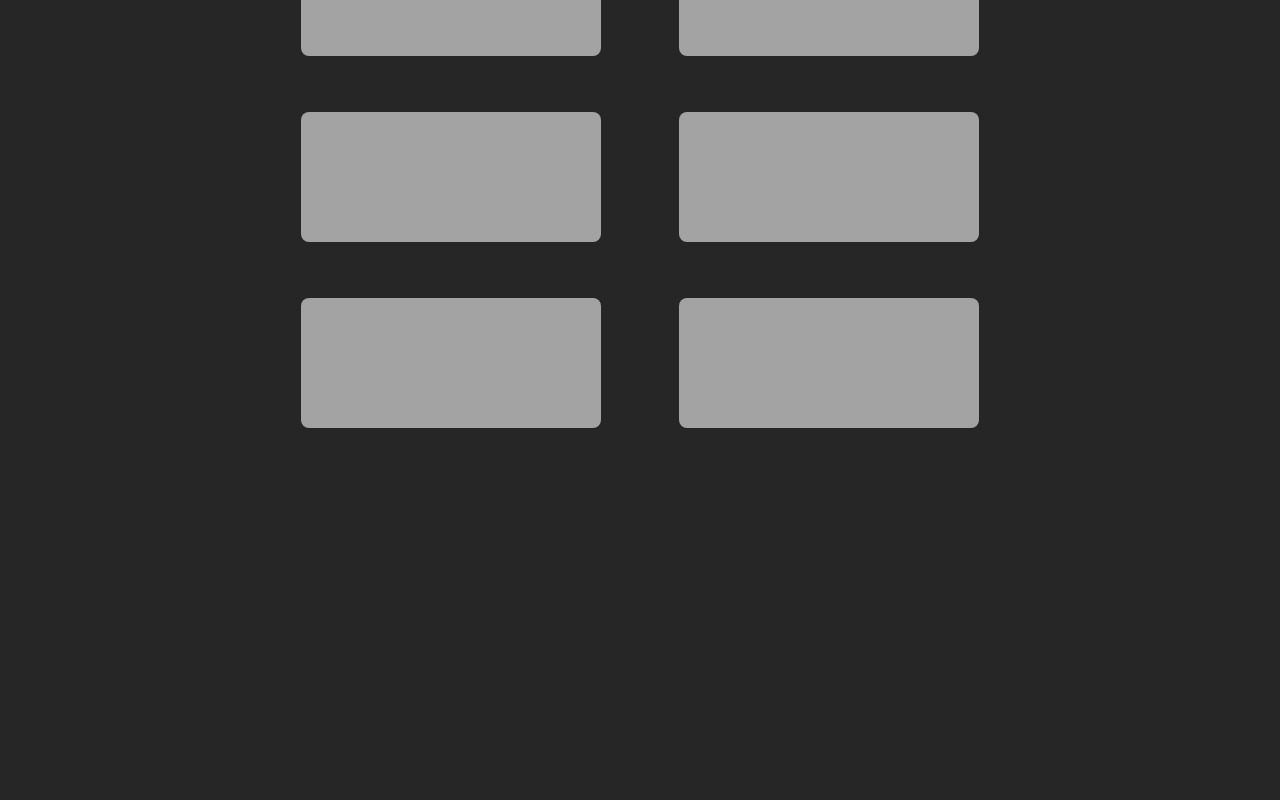
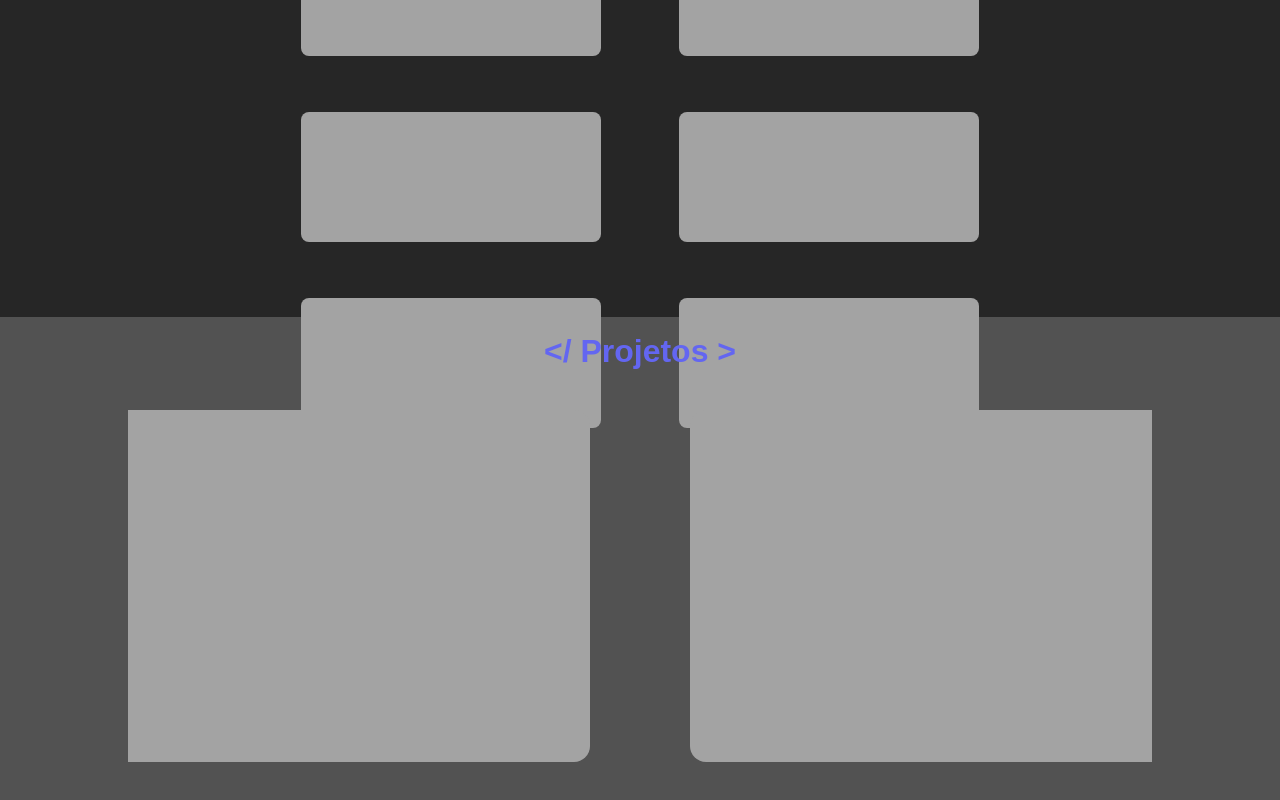
Before and after one commit to MoreiraMatheus/Portfolio, a React (Create React App) app in the folder portfolio/: page / in a window 1280 px wide. Shown: the part 1078-1878 px from the top of the page. Before the commit the page ends 1506 px from the top, so only its background shows below. Built offline with nearby package versions, Linux system fonts and the light colour scheme.

Commit message:
iniciando seção de projetos

```diff
--- a/portfolio/src/App.tsx
+++ b/portfolio/src/App.tsx
@@ -6,6 +6,7 @@ import { darkTheme } from "./Styles/Themes/Dark";
 import { Intro } from './Components/Intro/Index'
 import { AboutMe } from './Components/AboutMe/index'
 import { WhatIStudy } from './Components/WhatIStudy/index'
+import { PersonalProjects } from './Components/PersonalProjects/index'
 
 function App() {
   return (
@@ -20,6 +21,8 @@ function App() {
 
         <WhatIStudy/>
 
+        <PersonalProjects/>
+
       </ThemeProvider>
     </>
   );
--- a/portfolio/src/Components/Intro/Index.tsx
+++ b/portfolio/src/Components/Intro/Index.tsx
@@ -1,6 +1,6 @@
 import {Wrapper} from './Styles'
 
-import fotoPerfil from '../../img/foto-perfil.png'
+import fotoPerfil from '../../assets/img/foto-perfil.png'
 
 export function Intro(){
   return(
--- /dev/null
+++ b/portfolio/src/Components/PersonalProjects/Styles.ts
@@ -0,0 +1,24 @@
+import styled from "styled-components";
+
+export const Wrapper = styled.div`
+  background-color: ${({theme}) => theme.colors.backgroundSection};
+  padding-bottom: 60px;
+`
+
+export const Slider = styled.div`
+  width: 80%;
+  margin: 0 auto;
+  display: flex;
+  column-gap: 100px;
+  justify-content: center;
+  overflow-x: auto;
+`
+
+export const Project = styled.div`
+  width: 40vw;
+  max-width: 500px;
+  height: 352px;
+  flex-shrink: 0;
+  border-radius: 16px;
+  background-color: ${({theme}) => theme.colors.pannelBaseColor};
+`
--- /dev/null
+++ b/portfolio/src/Components/PersonalProjects/index.tsx
@@ -0,0 +1,15 @@
+import { Wrapper, Slider, Project } from './Styles'
+
+import { Title } from '../Title/Styles'
+
+export function PersonalProjects(){
+  return(
+    <Wrapper>
+      <Title>Projetos</Title>
+      <Slider>
+        <Project/>
+        <Project/>
+      </Slider>
+    </Wrapper>
+  )
+}
```
Also changed, not shown: portfolio/src/img/foto-perfil.png (deleted).
